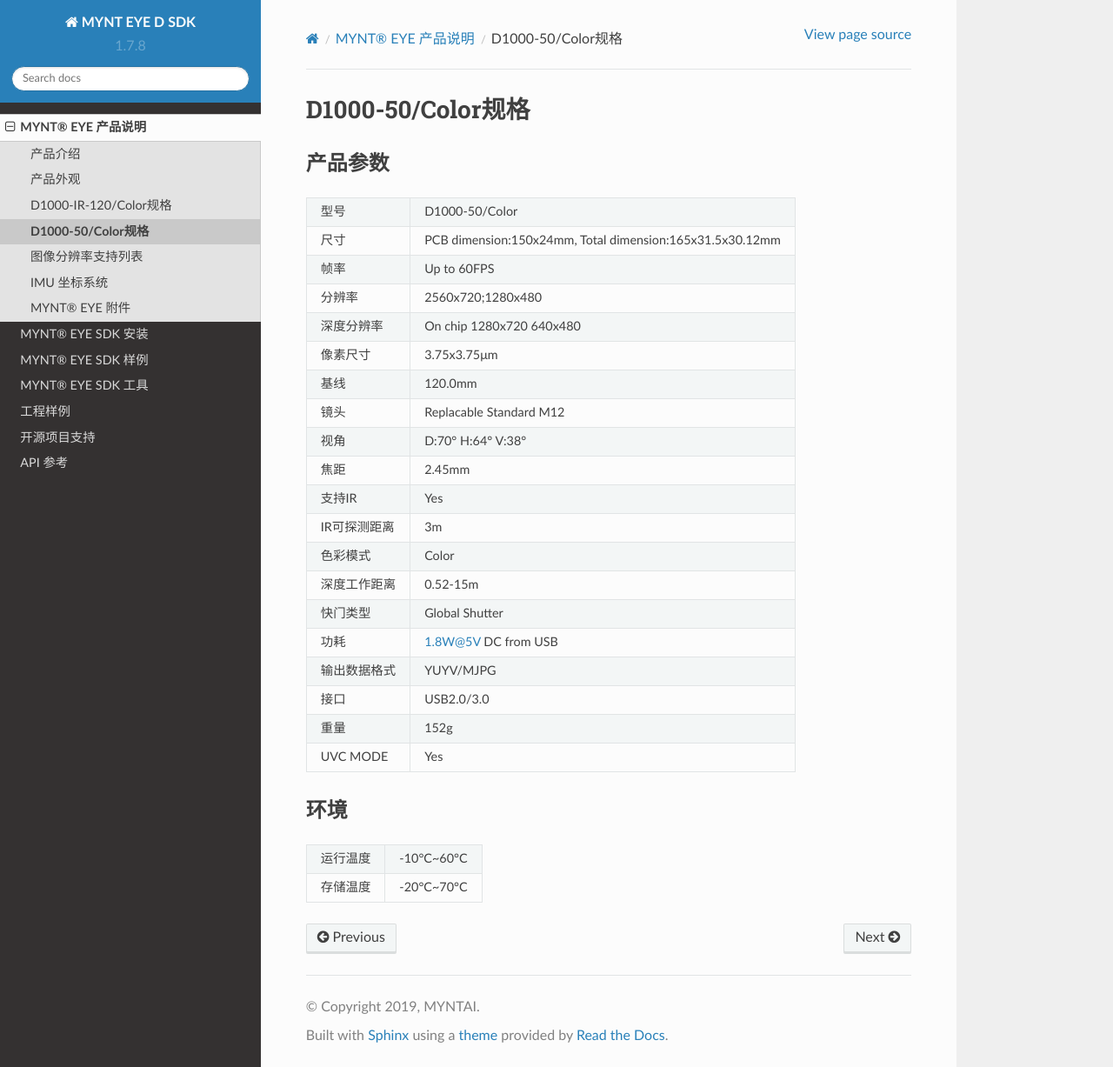
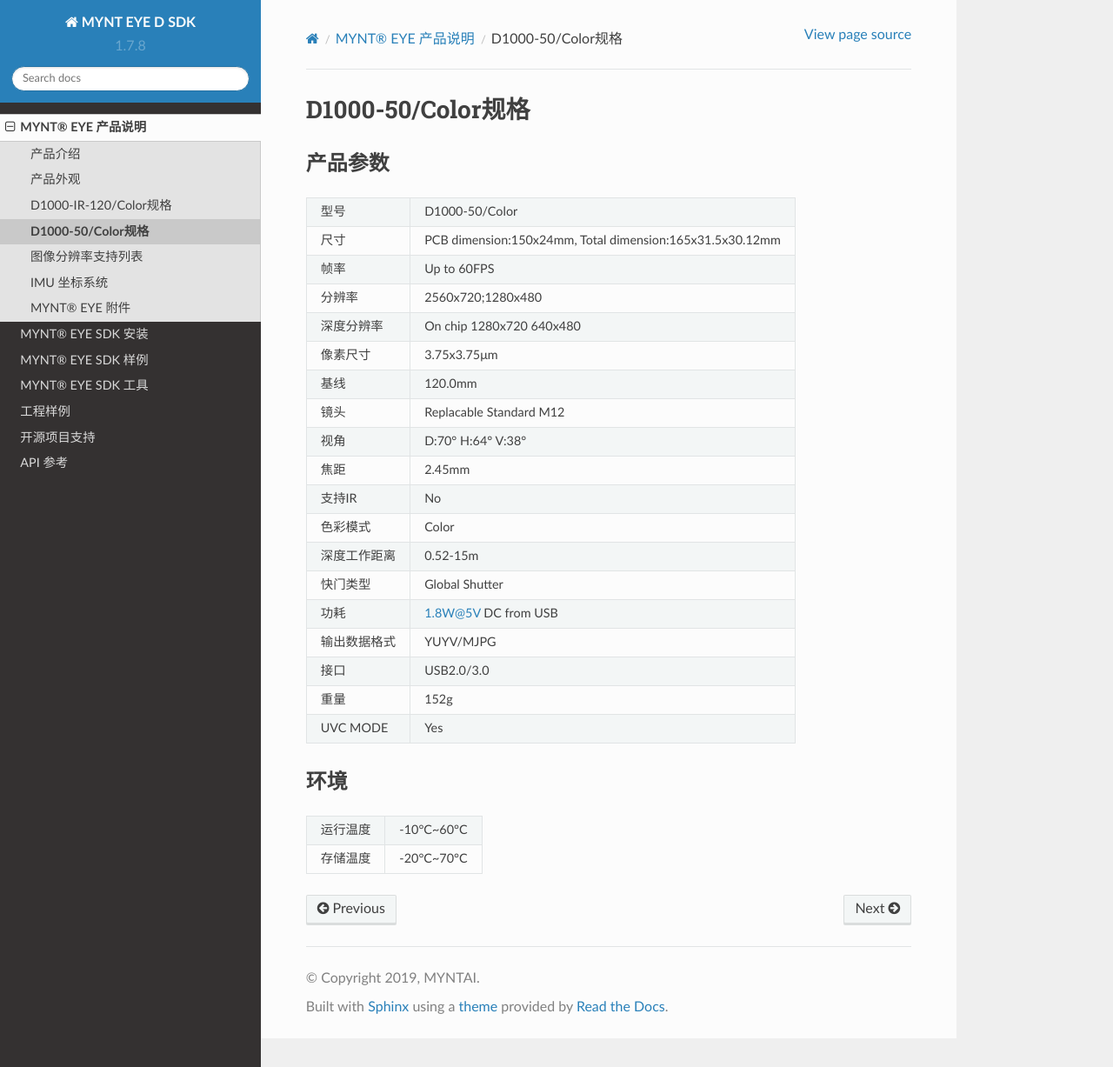
Before and after one commit to slightech/MYNT-EYE-D-SDK-Docs-zh_CN, a Sphinx documentation site: the page built from docs/product/params_d1000_50.rst, in a window 1280 px wide and 1227 px high. Shown: the whole window at 87% size. Built offline with Sphinx 7.4.7 and the Read the Docs theme 2.0.0, drawn with Linux system fonts in a browser that asks for light colours.

Commit message:
docs(*): update d1000-50 info

```diff
--- a/docs/product/params_d1000_50.rst
+++ b/docs/product/params_d1000_50.rst
@@ -29,9 +29,7 @@
 ----------------  ------------------------------------
   焦距              2.45mm
 ----------------  ------------------------------------
-  支持IR             Yes
-----------------  ------------------------------------
-  IR可探测距离        3m
+  支持IR             No
 ----------------  ------------------------------------
   色彩模式            Color
 ----------------  ------------------------------------
```
